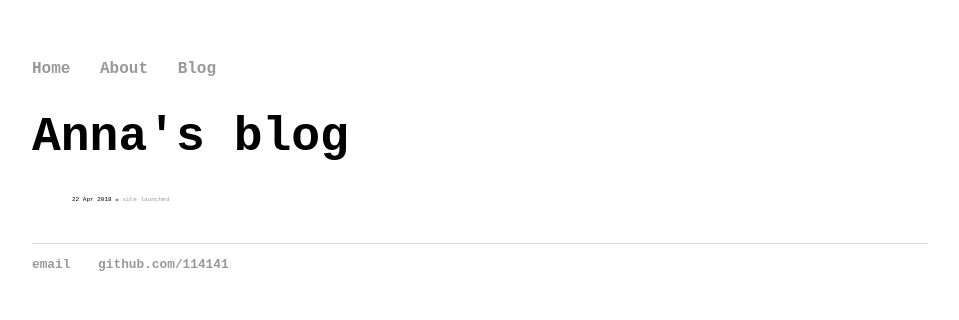
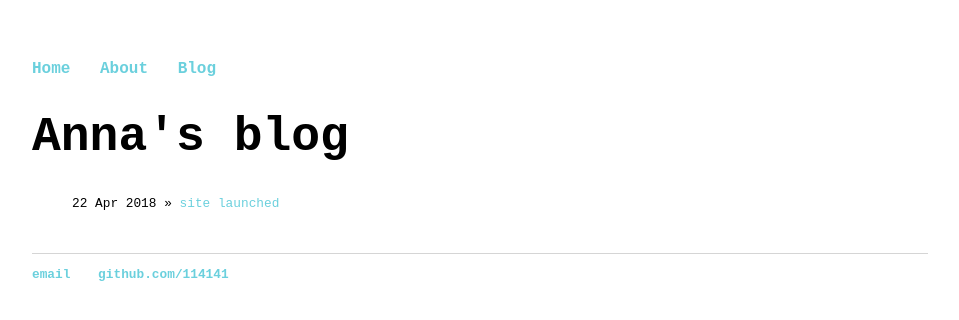
Before and after one commit to 114141/114141.github.io, a Jekyll site: the page built from blog/index.html, in a window 1280 px wide. Shown: the top 320 px of the page, without its empty margins (160-1119 px from the left). Built offline with Jekyll 4.4.1, drawn with Linux system fonts in a browser that asks for light colours.

Commit message:
Update main.css

```diff
--- a/css/main.css
+++ b/css/main.css
@@ -14,7 +14,7 @@ nav ul li, footer ul li {
 }
 a {
     text-decoration: none;
-    color: #999;
+    color: #6bd0dd;
 }
 a:hover {
     text-decoration: underline;
@@ -38,7 +38,8 @@ footer {
 ul.posts {
     font-family:'Courier New';
     margin: 20px auto 40px;
-    font-size: .1em;
+    font-size: .8em;
+    line-height: 1.3em;
 }
 
 ul.posts li {
```
